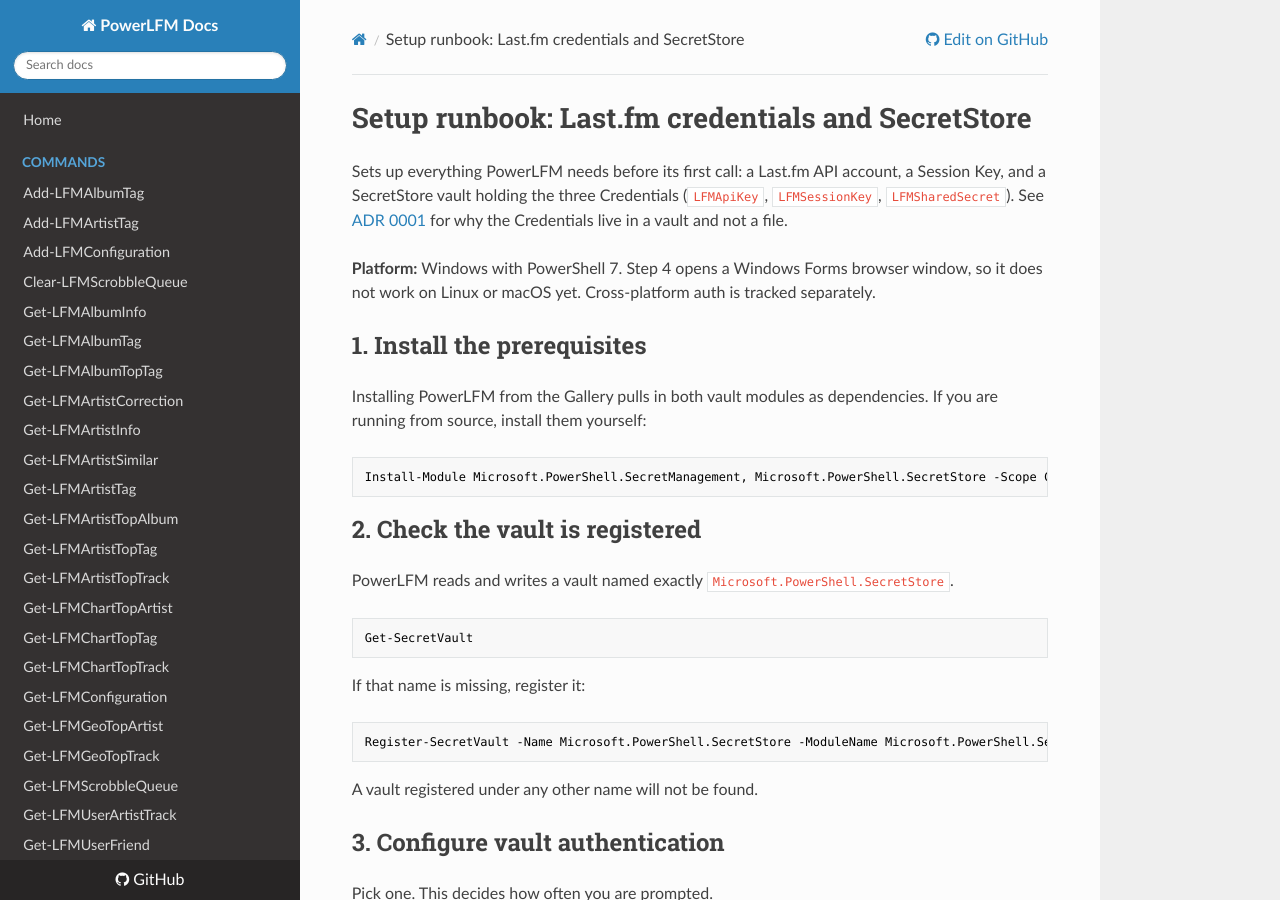
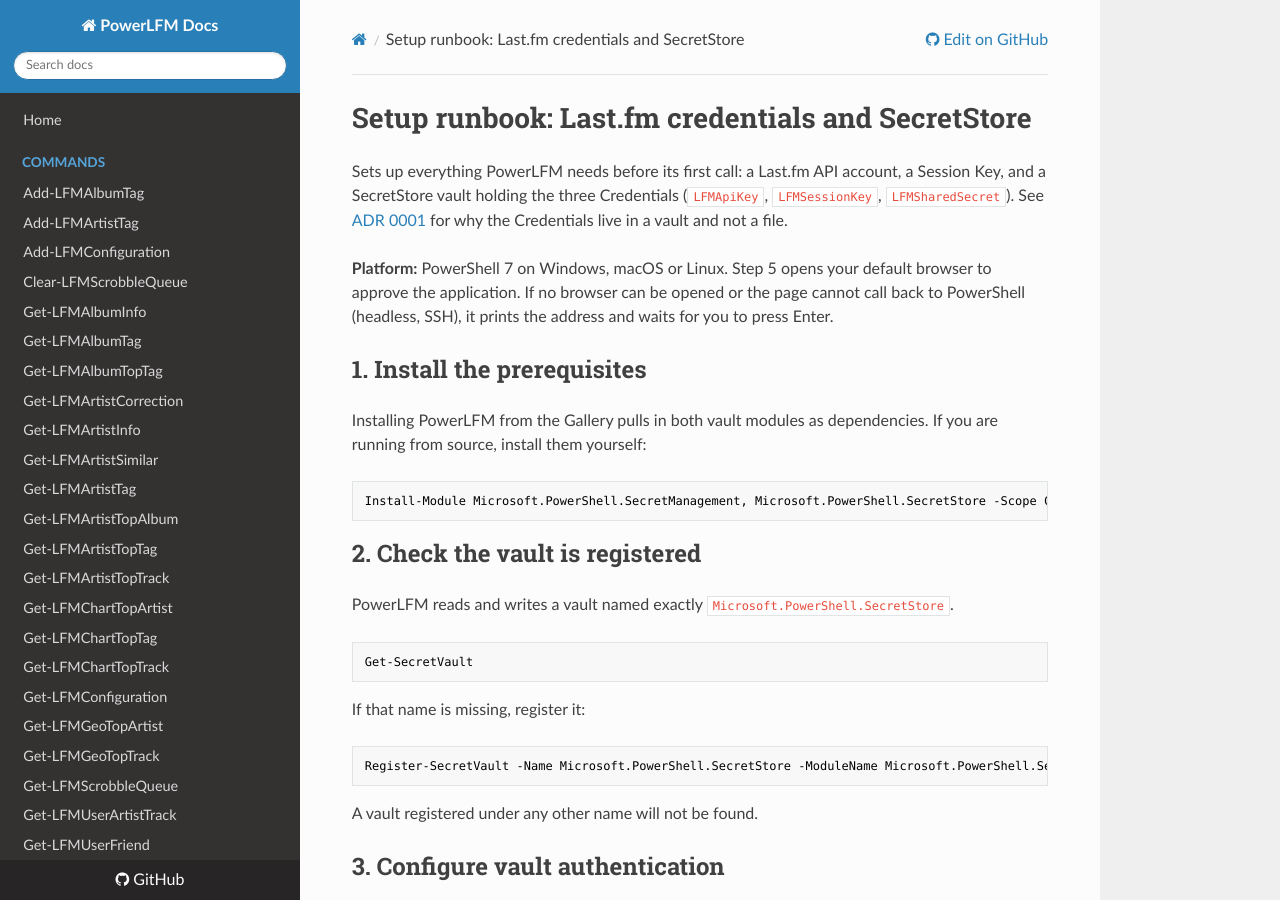
Before and after one commit to camusicjunkie/PowerLFM, an MkDocs documentation site: the page built from docs/runbook-setup.md, in a window 1280 px wide and 900 px high. Built offline with MkDocs 1.6.1, drawn with Linux system fonts in a browser that asks for light colours; nearby versions of some CDN libraries; old or Windows-style settings are respelled for this version of MkDocs; some of the changed text lies outside the part shown.

Commit message:
Authorize Last.fm tokens in the system browser
Request-LFMToken opened a Windows Forms WebBrowser, so it only worked on
Windows. It now opens the default browser (Start-Process, open or
xdg-open) with Last.fm's cb parameter pointing at a short-lived loopback
HttpListener, and falls back to a press-Enter prompt when the listener
or browser is unavailable. Show-LFMAuthWindow is removed.

Closes #156

Co-Authored-By: Claude Sonnet 5.5 <noreply@anthropic.com>

```diff
--- a/docs/runbook-setup.md
+++ b/docs/runbook-setup.md
@@ -5,8 +5,9 @@ Key, and a SecretStore vault holding the three Credentials (`LFMApiKey`, `LFMSes
 `LFMSharedSecret`). See [ADR 0001](adr/0001-secretstore-for-credentials.md) for why the
 Credentials live in a vault and not a file.
 
-**Platform:** Windows with PowerShell 7. Step 4 opens a Windows Forms browser window, so it
-does not work on Linux or macOS yet. Cross-platform auth is tracked separately.
+**Platform:** PowerShell 7 on Windows, macOS or Linux. Step 5 opens your default browser to
+approve the application. If no browser can be opened or the page cannot call back to
+PowerShell (headless, SSH), it prints the address and waits for you to press Enter.
 
 ## 1. Install the prerequisites
 
@@ -106,8 +107,8 @@ If `Get-LFMUserInfo` returns your profile, setup is done. Each new PowerShell se
 | Symptom | Cause and fix |
 | --- | --- |
 | Prompted for the vault password, or `Get-Secret` fails in a script | The vault is locked. Run `Unlock-SecretStore` first (step 3). |
-| `Request-LFMSession` errors about the token | The Token expired (60 minutes) or was never approved. Run `Request-LFMToken` again and approve in the window. |
-| Browser window shows an error or never closes | Close it, then re-run step 5. Confirm you are on Windows. |
+| `Request-LFMSession` errors about the token | The Token expired (60 minutes) or was never approved. Run `Request-LFMToken` again and approve in the browser. |
+| Browser does not open, or PowerShell keeps waiting after you approve | Open the address PowerShell printed yourself, approve, then press Enter. If it still fails, re-run step 5. |
 | Secrets not found although you stored them | The vault name differs from `Microsoft.PowerShell.SecretStore`. Check `Get-SecretVault` (step 2). |
 | Writes (love, scrobble, tag) fail with a signature error | The Shared Secret stored is wrong. Re-run step 5 and accept the overwrite prompts. |
 
```
Also changed, not shown: 9 other files.
